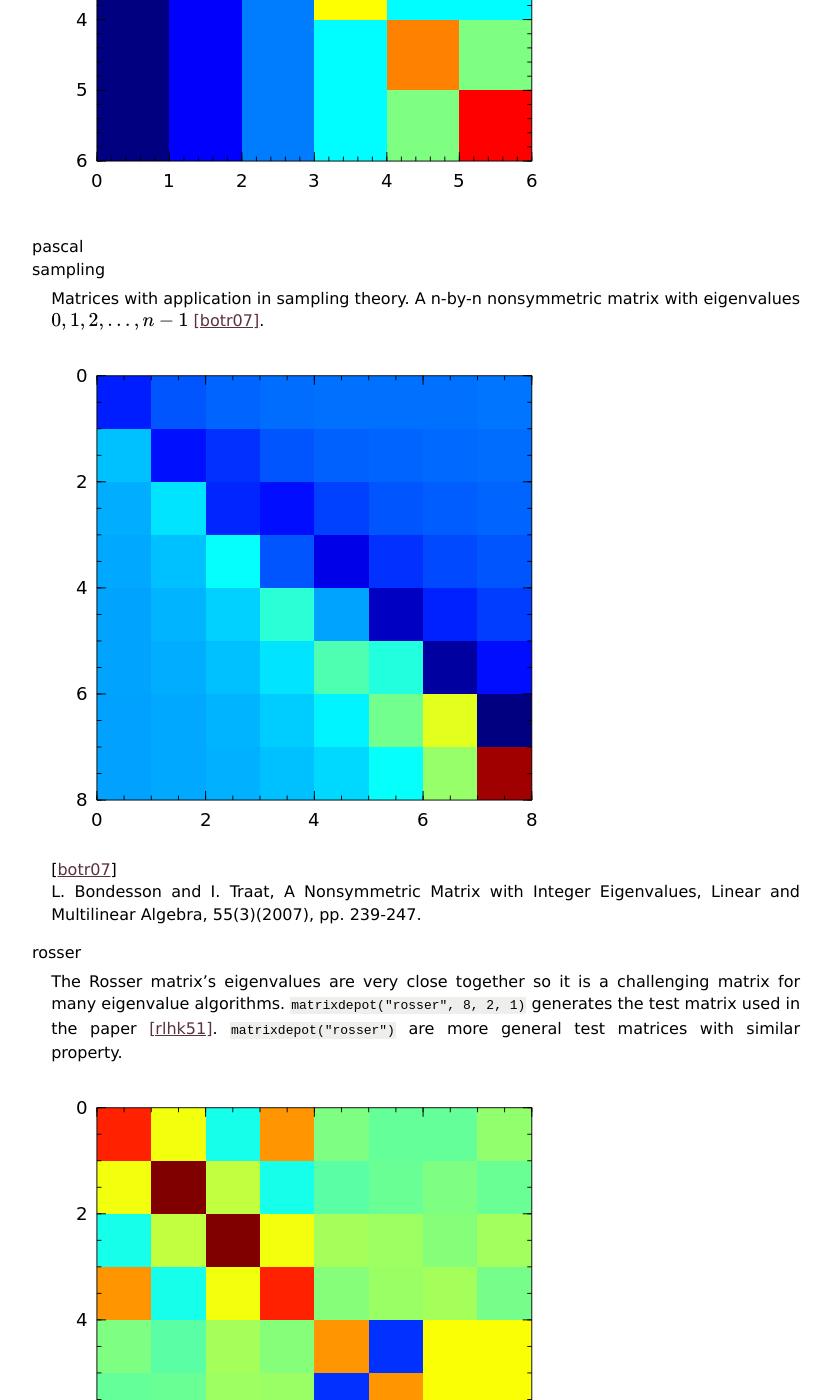
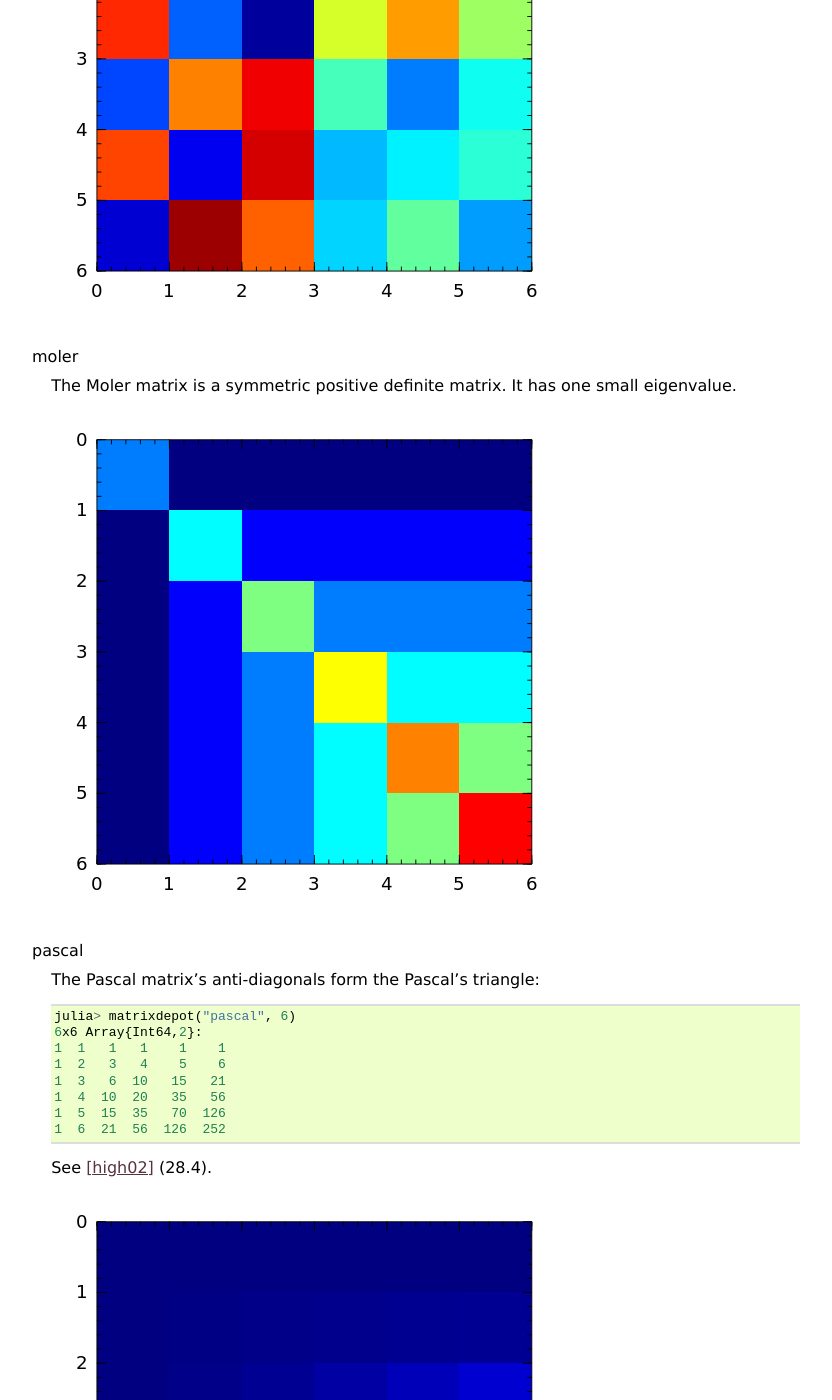
Before and after one commit to JuliaLinearAlgebra/MatrixDepot.jl, a Sphinx documentation site: the page built from doc/matrices.rst, in a window 1280 px wide and 1400 px high, scrolled down 7416 px. Shown: the whole window, without its empty margins (48-880 px from the left). Built offline with Sphinx 7.4.7, drawn with Linux system fonts in a browser that asks for light colours; some of the changed text lies outside the part shown.

Commit message:
add information for kahan and pascal matrix

```diff
--- a/doc/matrices.rst
+++ b/doc/matrices.rst
@@ -13,8 +13,10 @@
 * :term:`hadamard`
 * :term:`hilb`
 * :term:`invhilb`
+* :term:`kahan`
 * :term:`magic`
 * :term:`moler`
+* :term:`pascal`
 * :term:`rosser`
 * :term:`sampling`
 * :term:`triw`
@@ -22,8 +24,33 @@
 .. glossary::
    :sorted:
 
+   kahan
+      The Kahan matrix is a upper trapezoidal matrix, i.e., the
+      :math:`(i,j)` element is equal to 0 if :math:`i > j`. The useful
+      range of ``theta`` is :math:`0 < theta < \pi`. The diagonal is
+      perturbed by ``pert*eps()*diagm([n:-1:1])``.
+
+
+      .. image:: images/kahan.png
+
+
    pascal
+      The Pascal matrix's anti-diagonals form the Pascal's
+      triangle::
 
+        julia> matrixdepot("pascal", 6)
+	6x6 Array{Int64,2}:
+	1  1   1   1    1    1
+	1  2   3   4    5    6
+	1  3   6  10   15   21
+	1  4  10  20   35   56
+	1  5  15  35   70  126
+	1  6  21  56  126  252
+
+      See [high02]_ (28.4).
+
+
+      .. image:: images/pascal.png
 
 
    sampling
```
Also changed, not shown: doc/images/kahan.png (added), doc/images/pascal.png (added), 1 other file.
